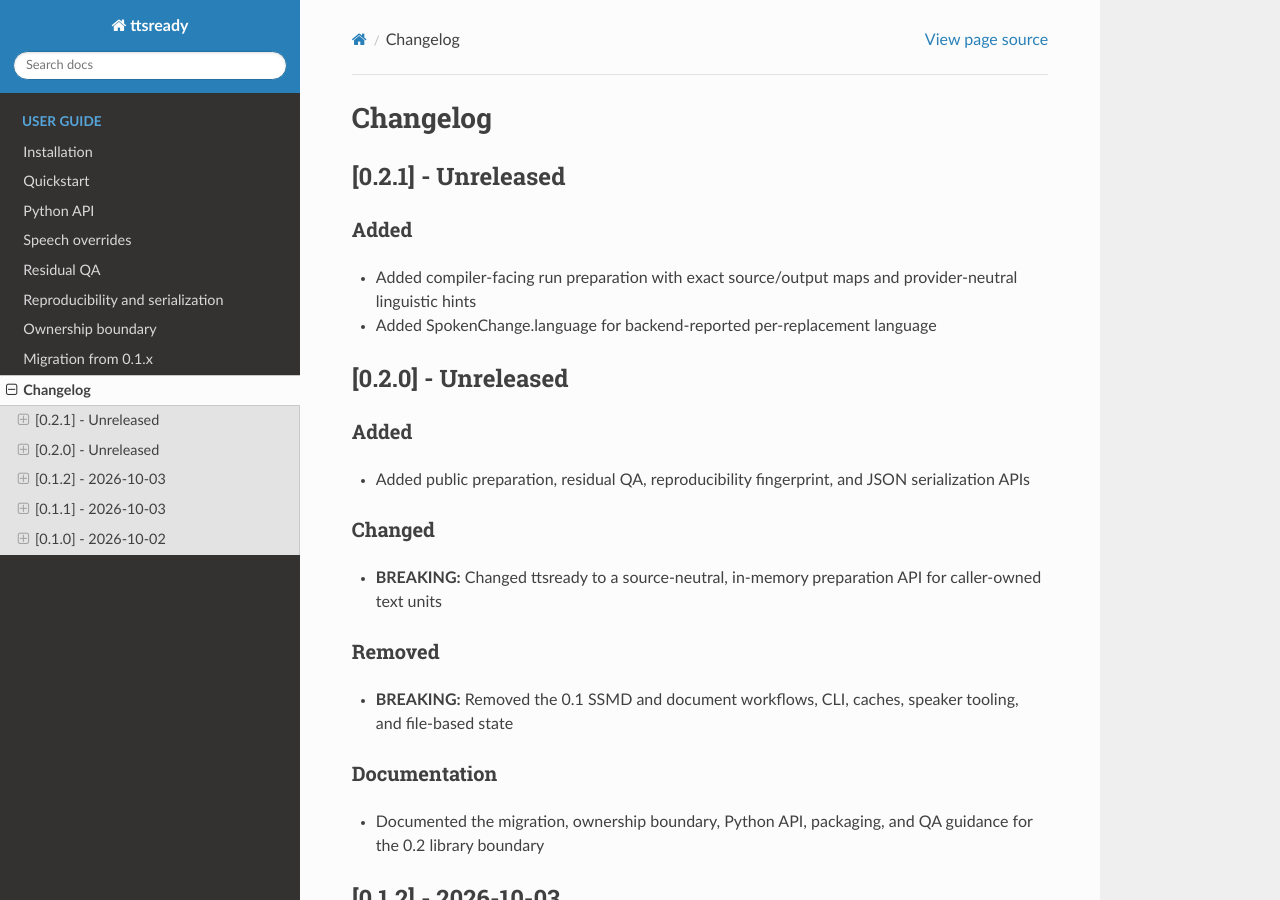
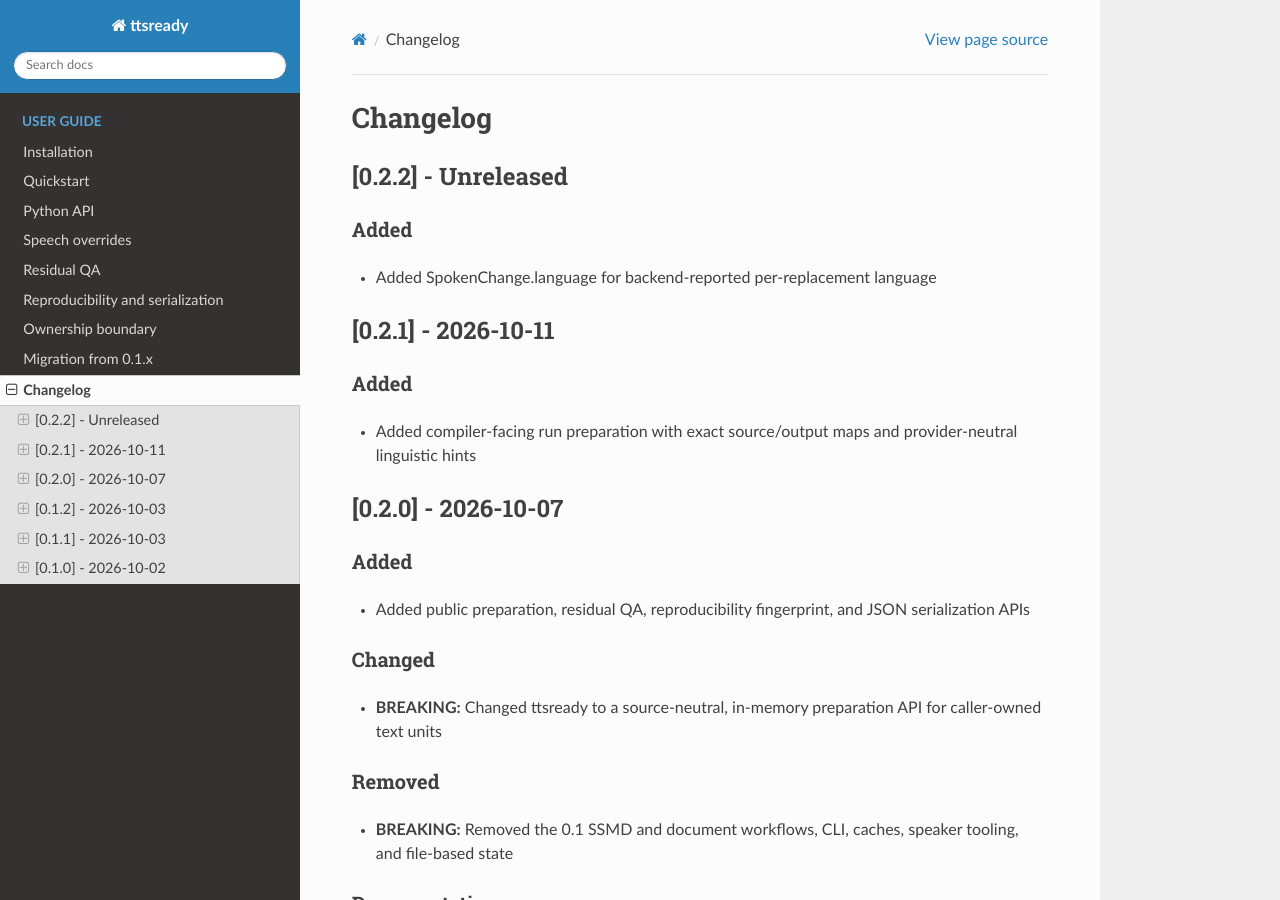
Before and after one commit to buchwandler/ttsready, a Sphinx documentation site: the page built from docs/changelog.md, in a window 1280 px wide and 900 px high. Built offline with Sphinx 7.4.7 and the Read the Docs theme 3.1.0, drawn with Linux system fonts in a browser that asks for light colours.

Commit message:
doc: changelog

```diff
--- a/docs/changelog.md
+++ b/docs/changelog.md
@@ -1,12 +1,22 @@
 # Changelog
 
-## [0.2.1] - Unreleased
+## [0.2.2] - Unreleased
+
 ### Added
-- Added compiler-facing run preparation with exact source/output maps and provider-neutral linguistic hints
+
 - Added SpokenChange.language for backend-reported per-replacement language
 
 <!-- generated by releaseledger -->
-## [0.2.0] - Unreleased
+
+## [0.2.1] - 2026-10-11
+
+### Added
+
+- Added compiler-facing run preparation with exact source/output maps and provider-neutral linguistic hints
+
+<!-- generated by releaseledger -->
+
+## [0.2.0] - 2026-10-07
 
 ### Added
 
```
Also changed, not shown: .ledger/releaseledger/data/ledgers/main/releases/0.2.0/release.md, .ledger/releaseledger/data/ledgers/main/releases/0.2.1/release.md, .ledger/releaseledger/data/ledgers/main/releases/0.2.2/entries/entry-0001.md, .ledger/releaseledger/data/ledgers/main/releases/0.2.2/release.md (added), 1 other file.
